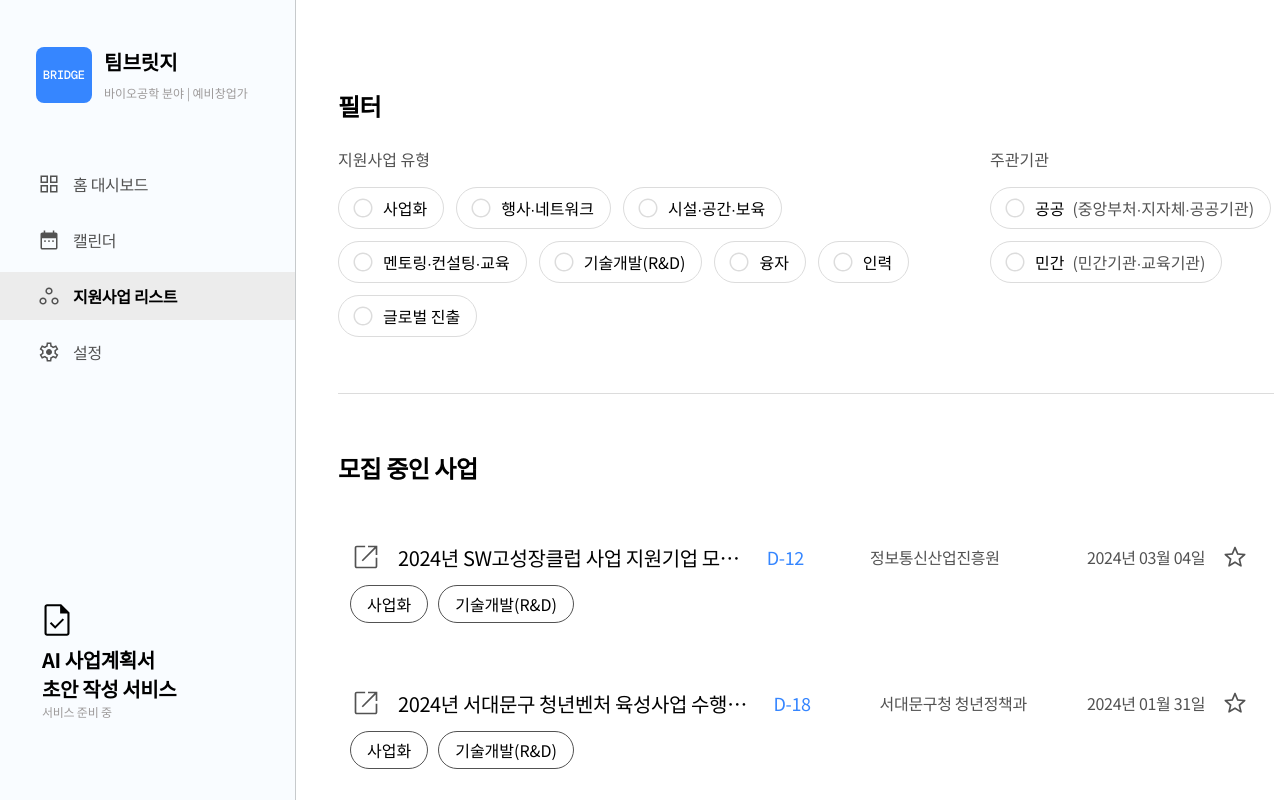
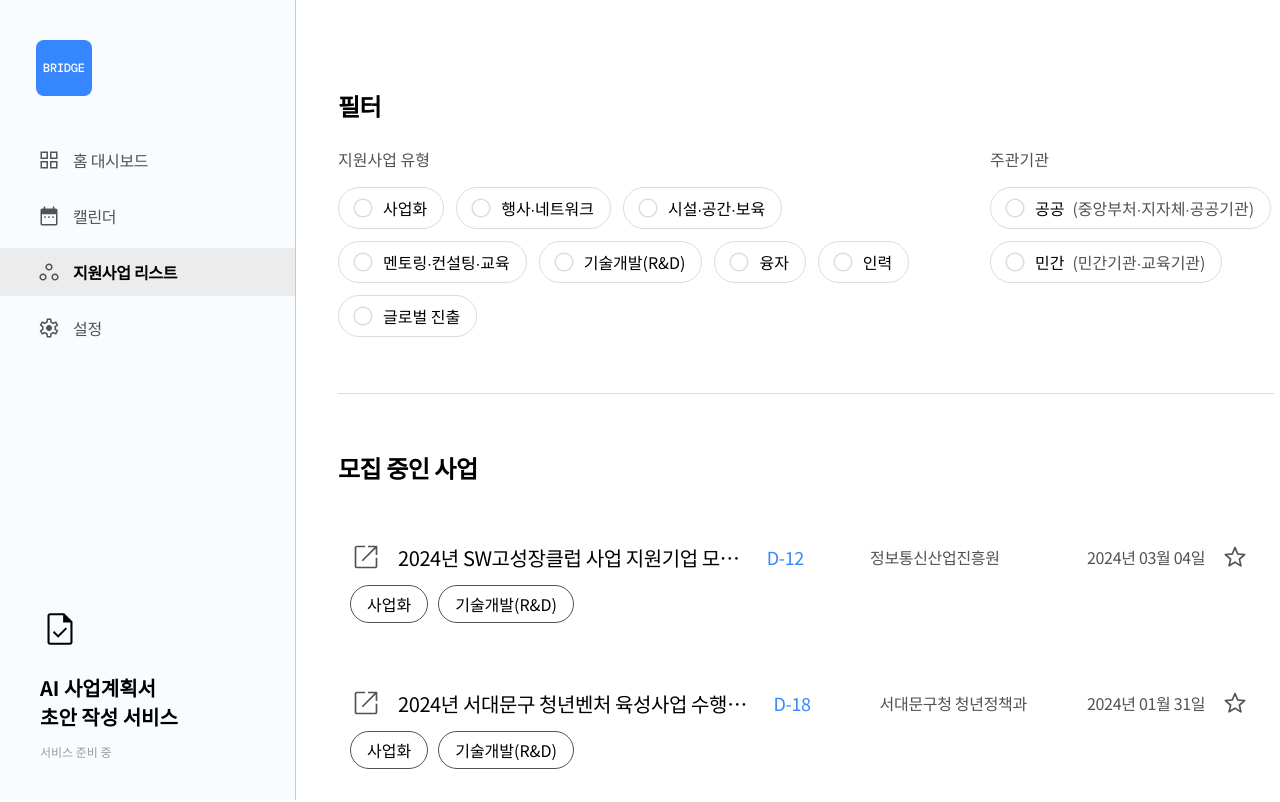
Before and after one commit to naya-h2/Bridge, a React (Create React App) app: page /list in a window 1280 px wide. Shown: the top 802 px of the page. Built offline with nearby package versions, Linux system fonts and the light colour scheme.

Commit message:
💄 design: Sidebar UI 최종 수정

```diff
--- a/src/components/sidebar/BottomContainer.jsx
+++ b/src/components/sidebar/BottomContainer.jsx
@@ -15,30 +15,25 @@ function BottomContainer() {
 export default BottomContainer;
 
 const Container = styled.div`
-  height: 200px;
-  width: 100%;
+  padding: 40px;
+
+  display: flex;
+  flex-direction: column;
+  gap: 12px;
 `;
 const Image = styled.img`
   width: 40px;
   height: 40px;
-  margin-left: 37px;
+
+  margin-bottom: 12px;
 `;
 const P = styled.p`
-  width: 135px;
-  height: 58px;
-  margin-left: 42px;
   font-weight: 700;
   font-size: 20px;
   line-height: 29px;
-  letter-spacing: -0.02em;
-  color: black;
 `;
 const SmallP = styled.p`
-  margin-left: 42px;
-
   font-weight: 400;
   font-size: 12px;
-  line-height: 17px;
-  letter-spacing: -0.02em;
   color: #9d9a9a;
 `;
--- a/src/components/sidebar/TopContainer.jsx
+++ b/src/components/sidebar/TopContainer.jsx
@@ -4,10 +4,10 @@ function TopContainer() {
   return (
     <Container>
       <Logo src={LogoImg} />
-      <TextContainer>
+      {/* <TextContainer>
         <MainText>팀브릿지</MainText>
         <SubText>바이오공학 분야 | 예비창업가</SubText>
-      </TextContainer>
+      </TextContainer> */}
     </Container>
   );
 }
@@ -17,9 +17,9 @@ const Container = styled.div`
   gap: 12px;
 
   width: 100%;
-  height: 160px;
+  /* height: 160px; */
 
-  padding: 47px 36px;
+  padding: 40px 36px;
 `;
 const Logo = styled.img`
   width: 56px;
```
